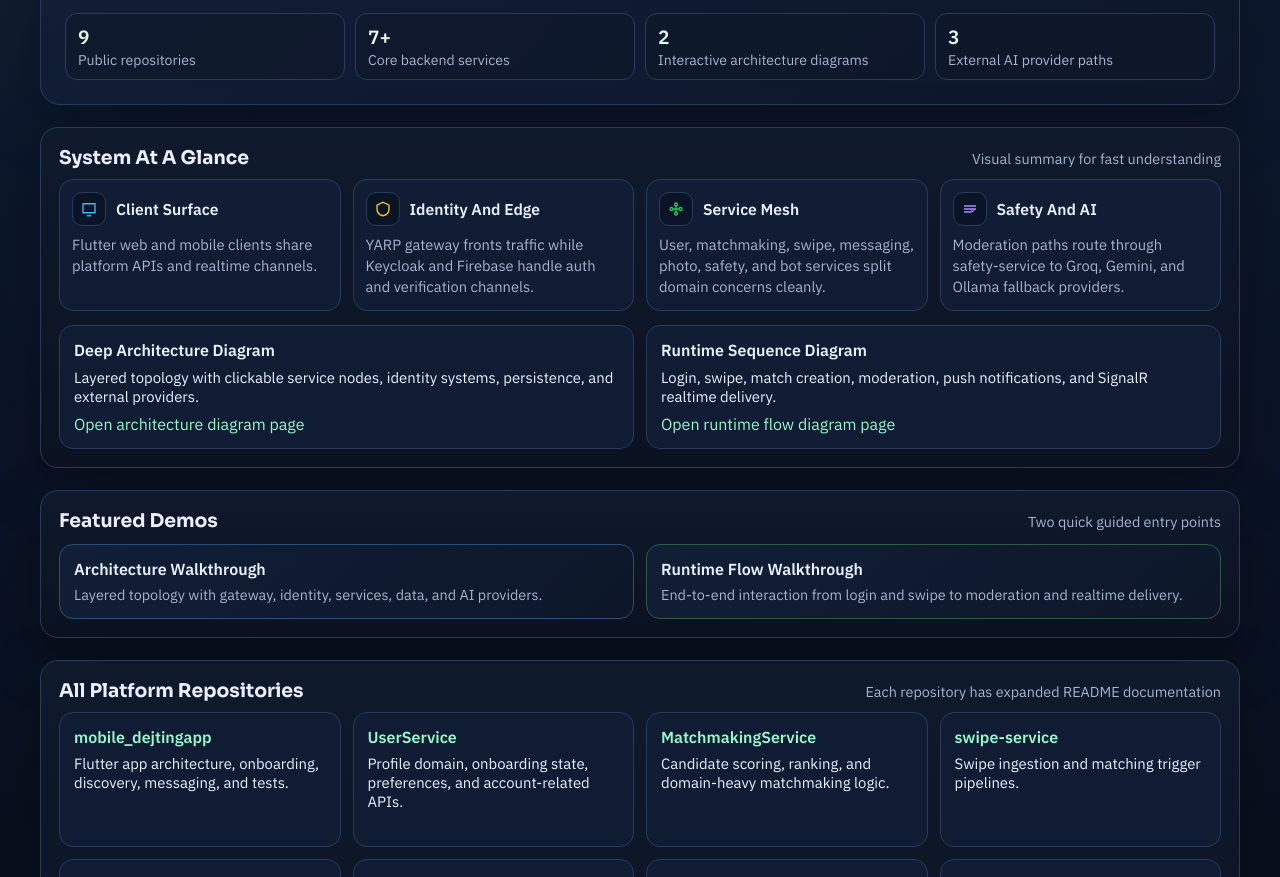
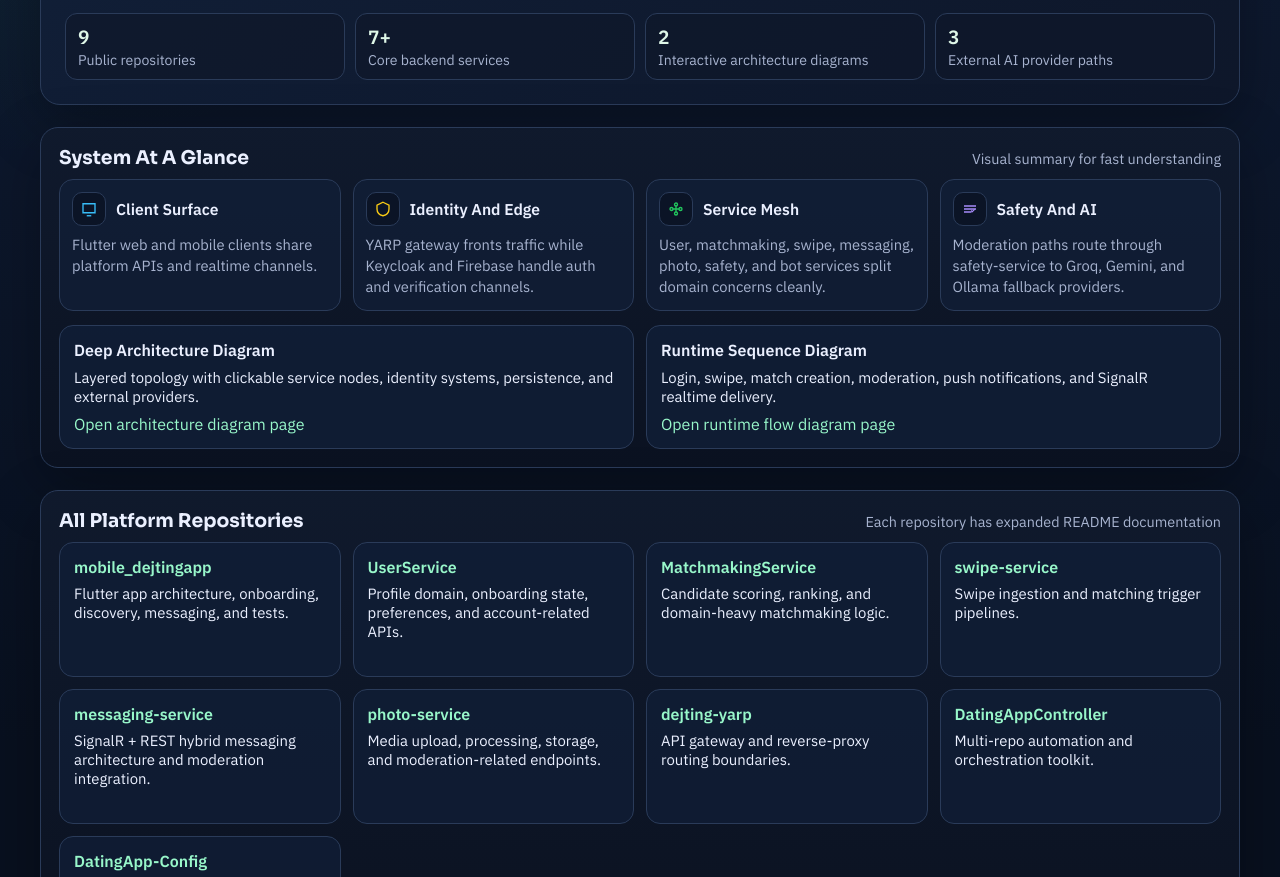
Before and after one commit to best-koder-ever/best-koder-ever.github.io, a plain HTML site: page index.html in a window 1280 px wide. Shown: the part 223-1100 px from the top of the page. Drawn offline with Linux system fonts and the light colour scheme.

Commit message:
Remove duplicate Featured Demos section

```diff
--- a/index.html
+++ b/index.html
@@ -353,24 +353,6 @@
         </div>
       </div>
     </section>
-
-      <section class="section section-card">
-        <div class="section-head">
-          <h2>Featured Demos</h2>
-          <span>Two quick guided entry points</span>
-        </div>
-        <div class="feature-actions">
-          <a class="feature-btn arch" href="/architecture.html">
-            <strong>Architecture Walkthrough</strong>
-            <small>Layered topology with gateway, identity, services, data, and AI providers.</small>
-          </a>
-          <a class="feature-btn runtime" href="/runtime-flow.html">
-            <strong>Runtime Flow Walkthrough</strong>
-            <small>End-to-end interaction from login and swipe to moderation and realtime delivery.</small>
-          </a>
-        </div>
-      </section>
-
     <section class="section section-card">
       <div class="section-head">
         <h2>All Platform Repositories</h2>
```
